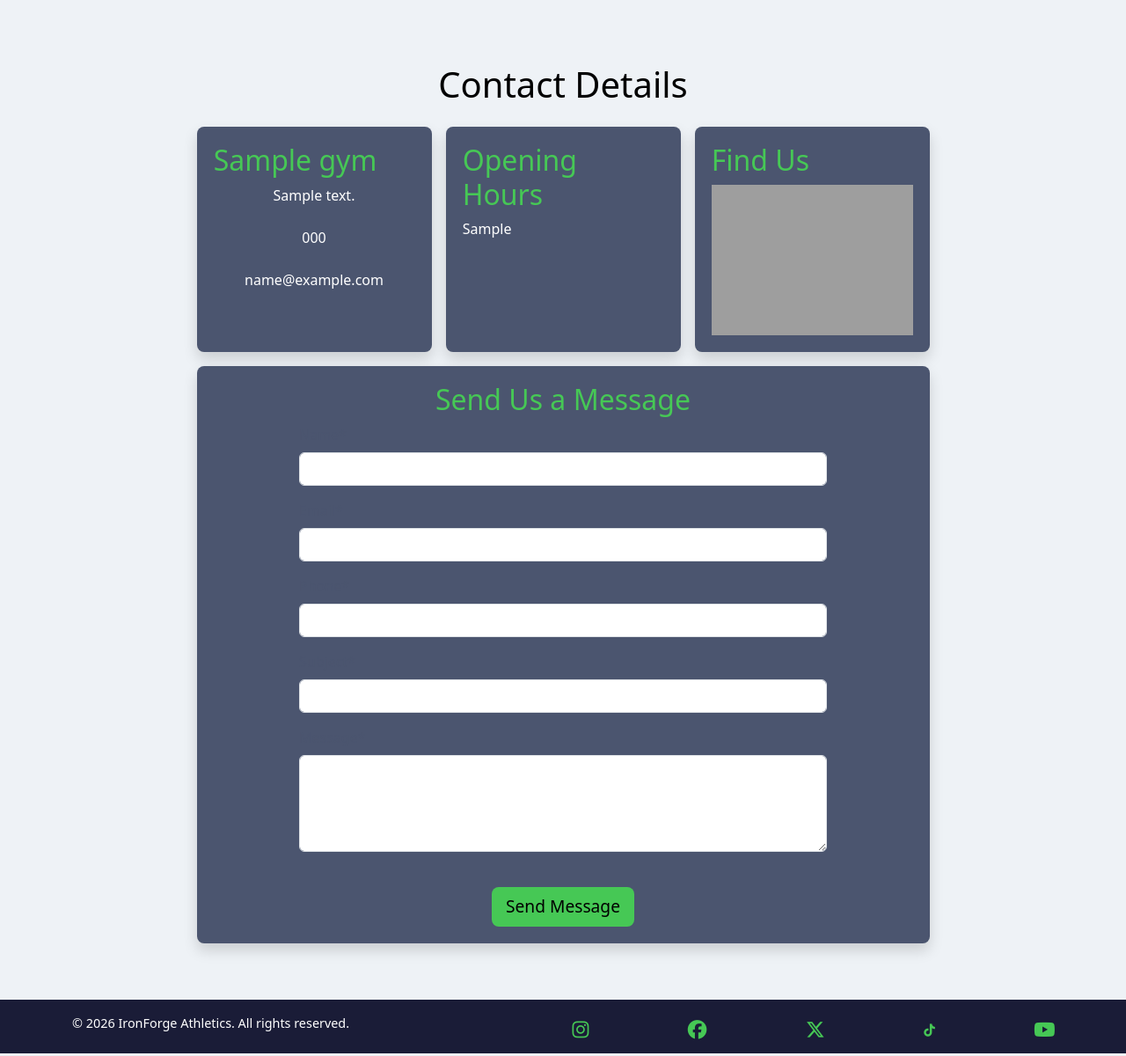
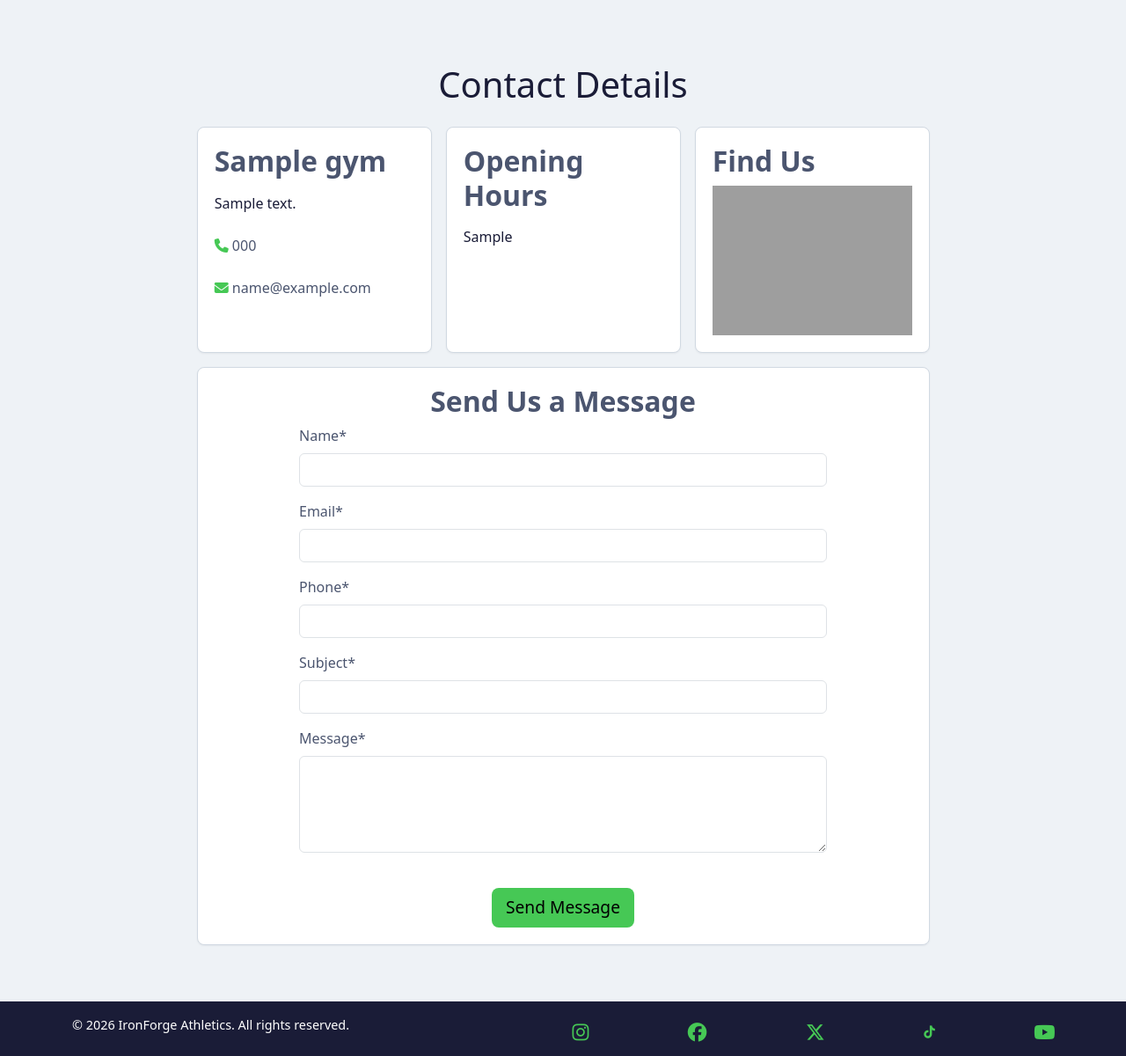
Before and after one commit to alancoomeynts-hub/ironforge-athletics, a Django app: page /contact_us/ in a window 1280 px wide. Shown: the part 132-1332 px from the top of the page at 88% size. Run offline with Django 5.2, Linux system fonts and the light colour scheme; tables that the repository leaves empty hold one stand-in row (values such as "Sample post"); a map, chart or similar area stays blank; some libraries are stand-ins or nearby versions; grey boxes are pictures that could not be loaded.

Commit message:
Finalise contact us template and styling

```diff
--- a/home/static/css/home.css
+++ b/home/static/css/home.css
@@ -1,14 +1,13 @@
+body{
+    background-color: var(--background);
+}
+
+/*Our Gym Styles*/
+
 .class__image img{
     height:200px;
     width: 100%;
     object-fit: cover;
-
-}
-body{
-    background-color: var(--background);
-}
-
-.class__outer_wrap{
 
 }
 
@@ -24,22 +23,36 @@ body{
     color: var(--cta);
 }
 
-
+/*Contact Us Styles*/
 .contact__wrapper{
-    background-color: var(--secondary-color);
-    color: var(--text-color-light);
+    background-color: var(--text-color-light);
+    border: 1px solid  #d1d9e2;
+    color: var(--primary-color);
     height: 100%;
     padding: 1.2rem;
     border-radius: 0.5rem;
-    box-shadow: 0 0.5rem 1rem rgba(0, 0, 0, 0.15);
+     box-shadow: 0 1px 2px rgba(26, 28, 55, 0.06);
 }
 
-.contact__title{color: var(--text-color);}
+.contact__title{
+    color: var(--primary-color);
+}
+
 .contact__subtitle{
-    color: var(--cta);
+    color: var(--secondary-color);
+    font-weight: 600;
 
 }
 
-.form-max-width{
-    max-width: 600px;
+.contact__link{
+    color: var(--secondary-color);
+    text-decoration: none;
 }
+
+.contact__link:hover{
+    color: var(--primary-color);
+}
+
+.contact__icon{
+    color: var(--cta);
+}
--- a/home/templates/home/contact_us.html
+++ b/home/templates/home/contact_us.html
@@ -1,36 +1,52 @@
 {% extends 'base.html' %}
 {% load static %}
 {% load crispy_forms_tags %}
+
 {% block extra_css %}
     <link rel="stylesheet" href="{% static 'css/home.css' %}">
 {% endblock %}
+
 {% block content %}
-    <section class="contact_section py-5">
+    <section class="contact__section py-5">
         <div class="container py-3">
             <div class="row g-3 d-flex flex-row justify-content-center">
                 <div class="col-12 text-center">
                     <h1 class="contact__title">Contact Details</h1>
                 </div>
-                <div class="col-lg-3">
-                    <div class="contact__wrapper">
-                        <div class="contact__card">
+                <!-- Contact Details Card -->
+                <div class="col-12 col-lg-3">
+                    <div class="contact__wrapper h-100">
+                        <div class="contact__card h-100 d-flex flex-column align-items-start gap-2">
                             <h2 class="contact__subtitle">{{ gym.name }}</h2>
-                            <div class="d-flex flex-column align-items-center gap-2">
-                                <address>{{ gym.address }}</address>
-                                <p>{{ gym.phone }}</p>
-                                <p>{{ gym.email }}</p>
-                            </div>
+
+                                <address>{{ gym.address | safe}}</address>
+                                <p>  <a href="tel:{{ gym.phone }}" aria-label="Call {{ gym.phone }}" class="contact__link">
+                                    <i class="fa-solid fa-phone contact__icon" aria-hidden="true"></i>
+                                    {{ gym.phone }}
+                                  </a>
+                                </p>
+                                <p>
+                                  <a href="mailto:{{ gym.email }}" aria-label="Email {{ gym.email }}" class="contact__link">
+                                    <i class="fa-solid fa-envelope contact__icon" aria-hidden="true"></i>
+                                    {{ gym.email}}
+                                  </a>
+                                </p>
+
                         </div>
                     </div>
                 </div>
-                <div class="col-lg-3">
-                    <div class="contact__wrapper">
-                        <div class="contact__card">
+
+                <!-- Opening Hours Card -->
+                <div class="col-12 col-lg-3">
+                    <div class="contact__wrapper h-100">
+                        <div class="contact__card h-100 d-flex flex-column align-items-start gap-2">
                             <h2 class="contact__subtitle">Opening Hours</h2>
-                            <p>{{ gym.opening_hours }}</p>
+                            <p>{{ gym.opening_hours |safe }}</p>
                         </div>
                     </div>
                 </div>
+
+                <!-- Find Us Card-->
                 <div class="col-12 col-lg-3">
                     <div class="contact__wrapper h-100">
                         <div class="contact_card h-100">
@@ -46,6 +62,8 @@
                         </div>
                     </div>
                 </div>
+
+                <!-- Contact Form Card -->
                 <div class="col-12 col-lg-9">
                     <div class="contact__wrapper">
                         <div class="contact__card">
--- a/static/css/base.css
+++ b/static/css/base.css
@@ -14,8 +14,6 @@ html {
 main{
     margin-top: 140px;
 }
-
-
 
 /* Header Styles */
 
```
